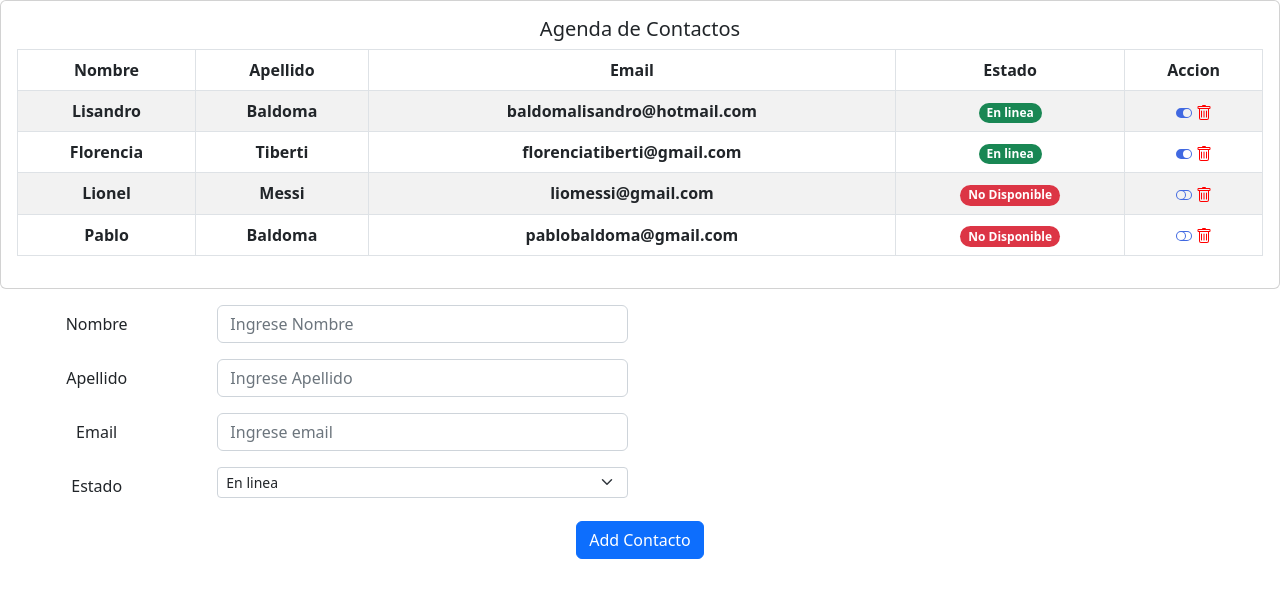
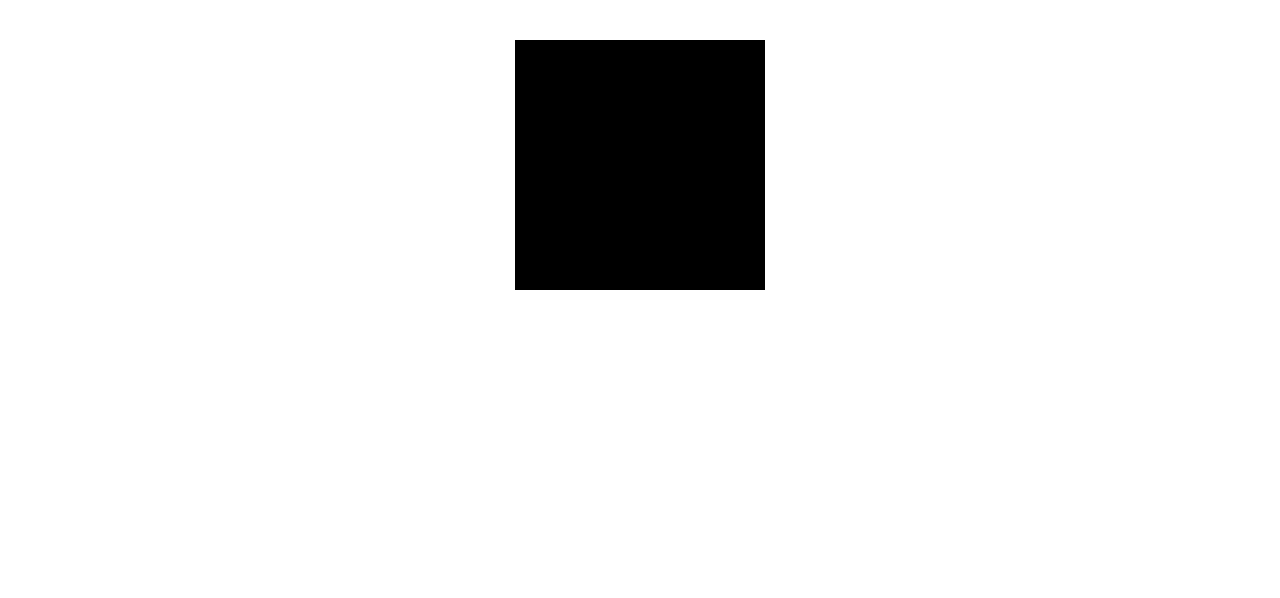
Before and after one commit to LisandroBaldoma/proyecto-evolutivo, a React (Create React App) app: page / in a window 1280 px wide. Shown: the top 598 px of the page. Built offline with nearby package versions, Linux system fonts and the light colour scheme.

Commit message:
Ejercicios sesiones 10-11-12

```diff
--- a/src/App.js
+++ b/src/App.js
@@ -1,17 +1,21 @@
 import "./App.css";
 //import ComponentA from './components/container/ComponentA';
 //import Clock from './components/container/Clock';
-import ContactList from "./components/container/ContactList";
+//import ContactList from "./components/container/ContactList";
+import Cuadrado  from "./components/container/Cuadrado";
 import "bootstrap/dist/css/bootstrap.min.css";
 
 function App() {
   return (
     <div className="App">
-      {/*<ComponentA></ComponentA> EJERCICIOS SESIONES 1,2 Y 3*/}
+      {/*EJERCICIOS SESIONES 1,2 y 3*/}
+      {/*<ComponentA></ComponentA>
       {/*EJERCICIOS SESIONES 4,5 Y 6*/}
       {/*<Clock></Clock>*/}
-      {/*EJERCICIOS SESIONES 7,8 Y 9*/}
-      <ContactList></ContactList>
+      {/*EJERCICIOS SESIONES 7,8 y 9*/}
+      {/*<ContactList></ContactList>*/}
+      {/*EJERCICIOS SESIONES 10, 11 y 12*/}
+      <Cuadrado></Cuadrado>
     </div>
   );
 }
--- /dev/null
+++ b/src/components/container/Cuadrado.jsx
@@ -0,0 +1,71 @@
+/**
+ * Ejercicios sesiones 10, 11 y 12
+ */
+
+import React, { useState } from "react";
+
+const CuadradoComponent = ({ propStyle, mouseEnter, click, blur }) => {
+  return (
+    <div
+      onDoubleClick={click}
+      onMouseEnter={mouseEnter}
+      onMouseLeave={blur}
+      style={propStyle}
+    ></div>
+  );
+};
+
+const Cuadrado = () => {
+  const [intervaloColor, setIntervaloColor] = useState(false);
+
+  const [cuadradoStyle, setCuadradoStyle] = useState({
+    backgroundColor: "black",
+    height: "250px",
+    width: "250px",
+    marginTop: "40px",
+    display: "inline-flex",
+  });
+
+  function GenerarColorAleatorio() {
+    let red = Math.floor(Math.random() * 256);
+    let blue = Math.floor(Math.random() * 256);
+    let green = Math.floor(Math.random() * 256);
+    let color = `rgb(${red}, ${green}, ${blue})`;
+
+    return color;
+  }
+
+  const onDoubleClick = () => {
+    setIntervaloColor(
+      setInterval(() => {
+        let color = GenerarColorAleatorio();
+        setCuadradoStyle({
+          ...cuadradoStyle,
+          backgroundColor: color,
+        });
+      }, 250)
+    );
+  };
+  const onMouseEnter = () => {
+    clearInterval(intervaloColor);
+    setCuadradoStyle({ ...cuadradoStyle, backgroundColor: "black" });
+  };
+  const onMouseLeave = () => {
+    clearInterval(intervaloColor);
+    setCuadradoStyle({ ...cuadradoStyle, backgroundColor: "black" });
+  };
+  let cuadrado;
+
+  cuadrado = (
+    <CuadradoComponent
+      mouseEnter={onDoubleClick}
+      blur={onMouseEnter}
+      click={onMouseLeave}
+      propStyle={cuadradoStyle}
+    ></CuadradoComponent>
+  );
+
+  return <div>{cuadrado}</div>;
+};
+
+export default Cuadrado;
```
